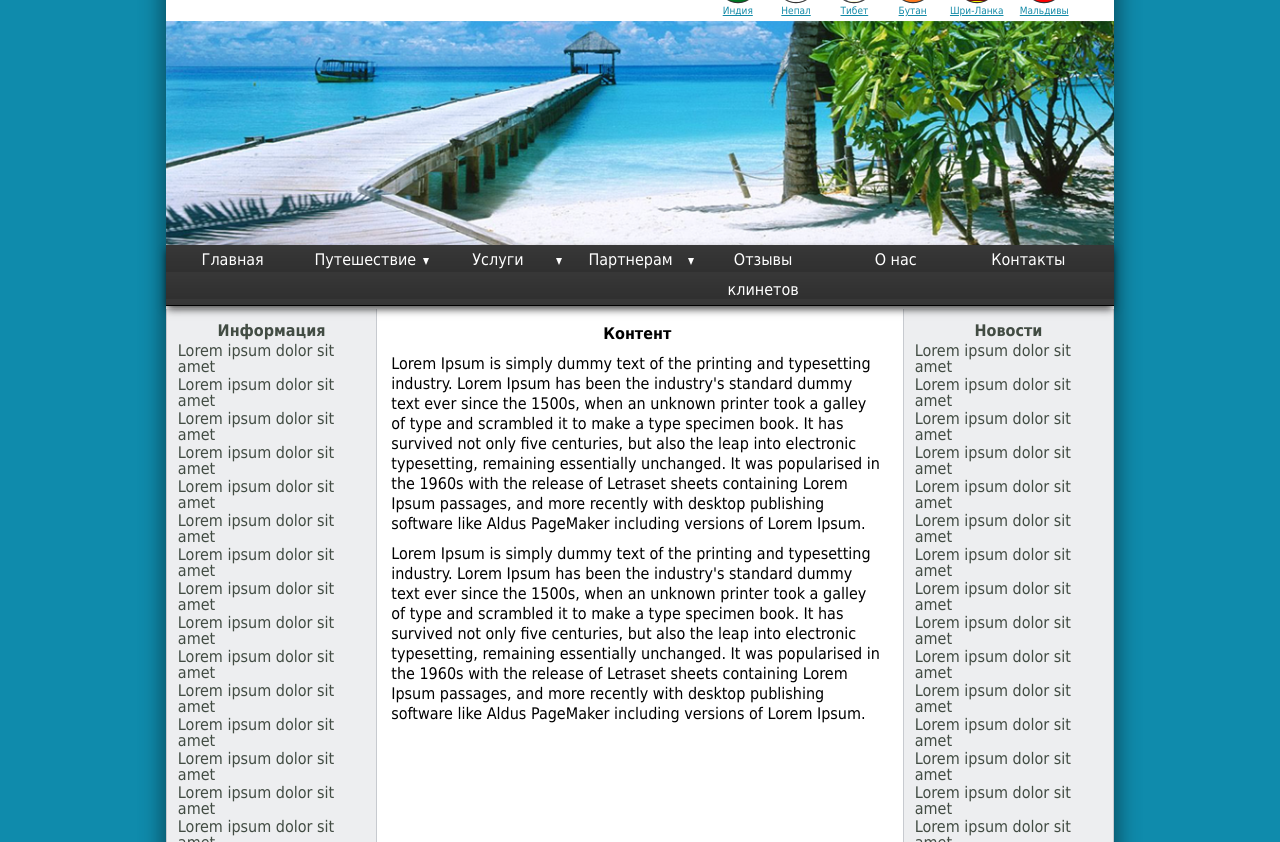
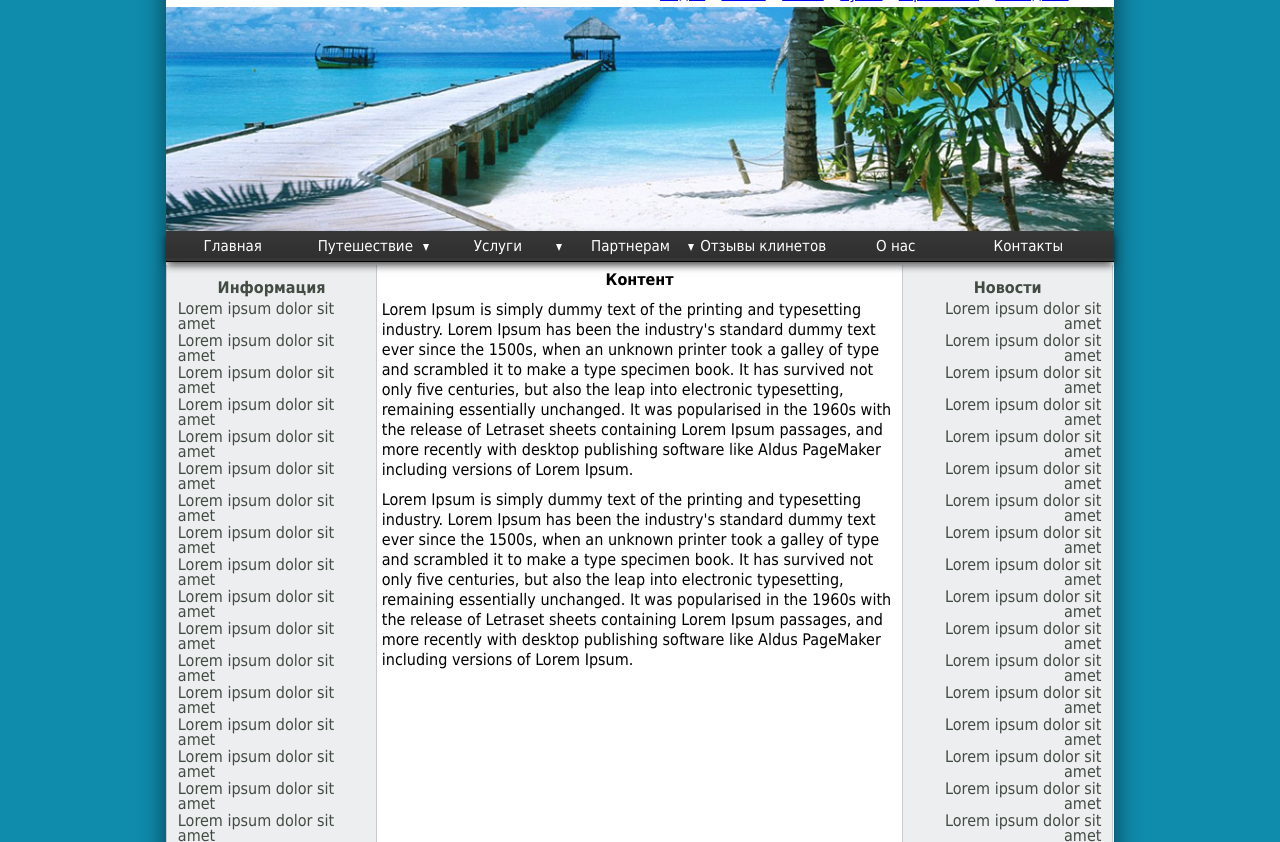
Before and after one commit to Paw-Tiger/dz4, a plain HTML site: page dz4/index.html in a window 1280 px wide. Shown: the part 213-1055 px from the top of the page. Drawn offline with Linux system fonts and the light colour scheme.

Commit message:
Исправил

```diff
--- a/dz4/css/style.css
+++ b/dz4/css/style.css
@@ -26,7 +26,7 @@ body{
     height: 100%;
 
 }
-.lefthead{
+.rightthead{
     float: right;
     margin-right: 40px;
     margin-top: 30px;
@@ -100,6 +100,7 @@ body{
     display: inline-block;
     text-align: center;
     width: 100%;
+    font-size: 15px;
 }
 
 
@@ -146,36 +147,52 @@ ul.submenu .first {
     border-top: 7px solid white; /* Добавляем треугольник */
 
 }
+
+
+
+.fon3 {/* фон для правой колонки (желтый) */
+    width: 100%;
+    overflow: hidden;
+}
+
+
+.inform{
+    width: 20%;
+    float: left;
+    padding-bottom: 20000px;
+    margin-bottom: -20000px
+}
+.content_centr{
+    width: 55.5%;
+    float: left;
+    padding-bottom: 20000px;
+    margin-bottom: -20000px;
+
+}
 .news{
-    display: block;
-    float: right;
-    height: 121vh;
-}
-.inform{
-    display: block;
+    width: 20%;
     float: left;
-    height: 121vh;
-}
-.content{
-    float: left;
-    width: 53%;
-    padding: 1%;
-    height: 100vh   ;
+    padding-bottom: 20000px;
+    margin-bottom: -20000px;
+    text-align: right;
+
+
 }
 .news,
 .inform
 {
-    padding: 1%;
-    width: 20%;
+    padding-left:  1%;
+    padding-right: 1%;
+    padding-top: 1%;
     background-color: #edeef0;
     border-left: 1px solid #c7cacf;
     border-right: 1px solid #c7cacf;
 }
-.content h2,
+.content_centr h2,
 .news h2,
 .inform h2{
     text-align: center;
-    line-height: 23px;
+    line-height: 25px;
     color: #424c43;
     font-family: Tahoma;
     font-weight: bold;
@@ -186,11 +203,12 @@ ul.submenu .first {
     color: #424c43;
     font-family: Tahoma;
     padding: 1px;
+    line-height: 15px;
 
 }
 
-.content h2,
-.content p{
+.content_centr h2,
+.content_centr p{
     color: black;
     padding: 5px;
     line-height: 20px;
--- a/dz4/index.html
+++ b/dz4/index.html
@@ -11,9 +11,9 @@
         <header>
             <div class="clearfix">
                 <div class="logoimg">
-                    <img src="./img/logo.png" alt="logo" class="logo">
+                    <img src="img/logo.png" alt="logo" class="logo">
                 </div>
-                <div class="lefthead">
+                <div class="rightthead">
 
                     <div class="contacts">
 
@@ -25,18 +25,18 @@
                     </div>
 
                     <div class="countries">
-                        <a class="countrie" href="#"><img src="./img/flag/i_flag.png" alt=""><figcaption>Индия</figcaption></a>
-                        <a class="countrie" href="#"><img src="./img/flag/n_flag.png" alt=""><figcaption>Непал</figcaption></a>
-                        <a class="countrie" href="#"><img src="./img/flag/t_flag.png" alt=""><figcaption>Тибет</figcaption></a>
-                        <a class="countrie" href="#"><img src="./img/flag/b_flag.png" alt=""><figcaption>Бутан</figcaption></a>
-                        <a class="countrie" href="#"><img src="./img/flag/s_flag.png" alt=""><figcaption>Шри-Ланка</figcaption></a>
-                        <a class="countrie" href="#"><img src="./img/flag/m_flag.png" alt=""><figcaption>Мальдивы</figcaption></a>
+                        <a class="countrie" href="#"><img src="img/flag/i_flag.png" alt=""><figcaption>Индия</figcaption></a>
+                        <a class="countrie" href="#"><img src="img/flag/n_flag.png" alt=""><figcaption>Непал</figcaption></a>
+                        <a class="countrie" href="#"><img src="img/flag/t_flag.png" alt=""><figcaption>Тибет</figcaption></a>
+                        <a class="countrie" href="#"><img src="img/flag/b_flag.png" alt=""><figcaption>Бутан</figcaption></a>
+                        <a class="countrie" href="#"><img src="img/flag/s_flag.png" alt=""><figcaption>Шри-Ланка</figcaption></a>
+                        <a class="countrie" href="#"><img src="img/flag/m_flag.png" alt=""><figcaption>Мальдивы</figcaption></a>
                     </div>
                 </div>
 
             </div>
             <div class="photo">
-                <img src="./img/photo.png" alt="Photo" class="photo_">
+                <img src="img/photo.png" alt="Photo" class="photo_">
             </div>
             <div class="general_menu">
                 <ul class="menu">
@@ -74,7 +74,10 @@
                 </ul>
             </div>
         </header>
-        <content class="clearfix">
+        <div class="clearfix content">
+            <div class="fon1">
+            <div class="fon2">
+            <div class="fon3">
             <div class="inform">
                 <h2>Информация</h2>
                 <p>Lorem ipsum dolor sit amet</p>
@@ -100,7 +103,7 @@
                 <p>Lorem ipsum dolor sit amet</p>
                 <p>Lorem ipsum dolor sit amet</p>
             </div>
-            <div class="content">
+            <div class="content_centr">
                 <h2>Контент</h2>
                 <p>Lorem Ipsum is simply dummy text of the printing and typesetting industry. Lorem Ipsum has been the industry's standard dummy text ever since the 1500s, when an unknown printer took a galley of type and scrambled it to make a type specimen book. It has survived not only five centuries, but also the leap into electronic typesetting, remaining essentially unchanged. It was popularised in the 1960s with the release of Letraset sheets containing Lorem Ipsum passages, and more recently with desktop publishing software like Aldus PageMaker including versions of Lorem Ipsum.</p>
 
@@ -154,10 +157,10 @@
                 <p>Lorem ipsum dolor sit amet</p>
                 <p>Lorem ipsum dolor sit amet</p>
             </div>
-        </content>
-        <footer>
-
-        </footer>
+            </div>
+            </div>
+            </div>
+        </div>
 
     </div>
     <p class="footer"> Copiryght &COPY; asiy-holidays.com. 2010</p>
```
